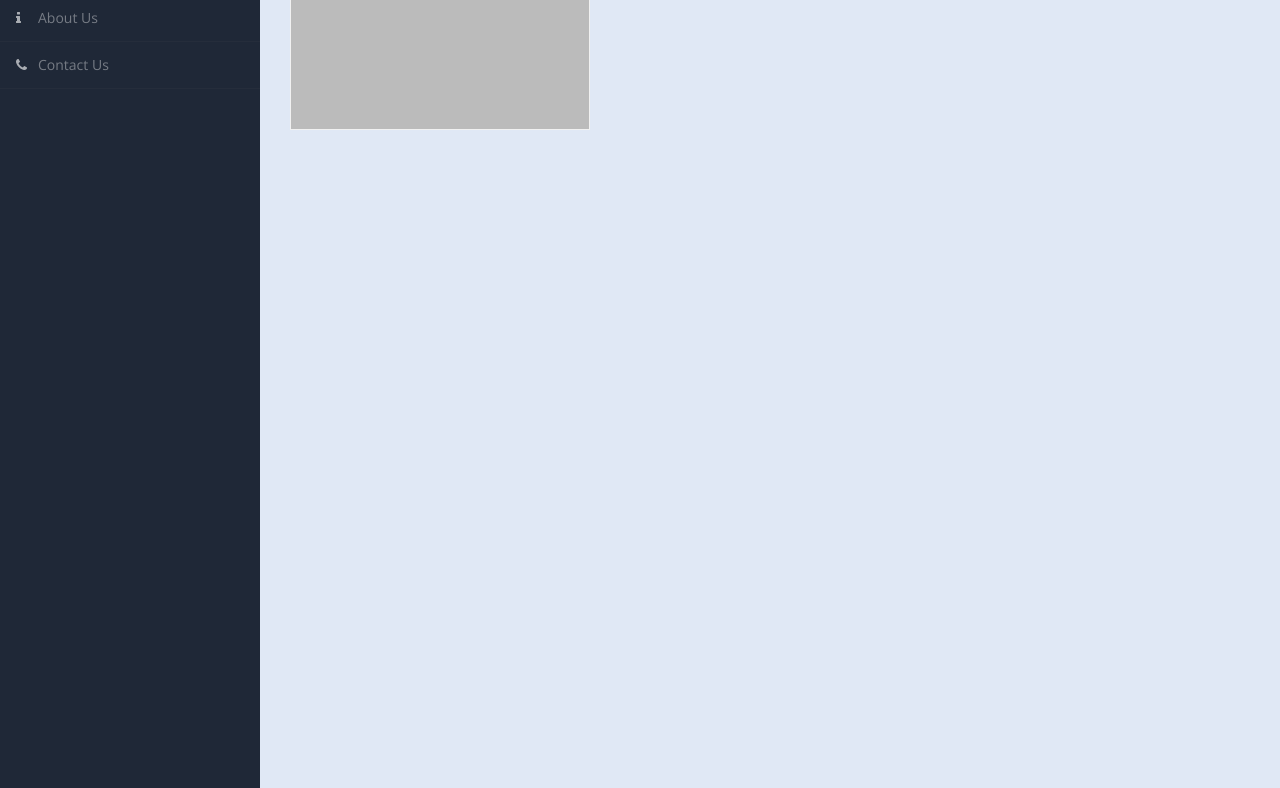
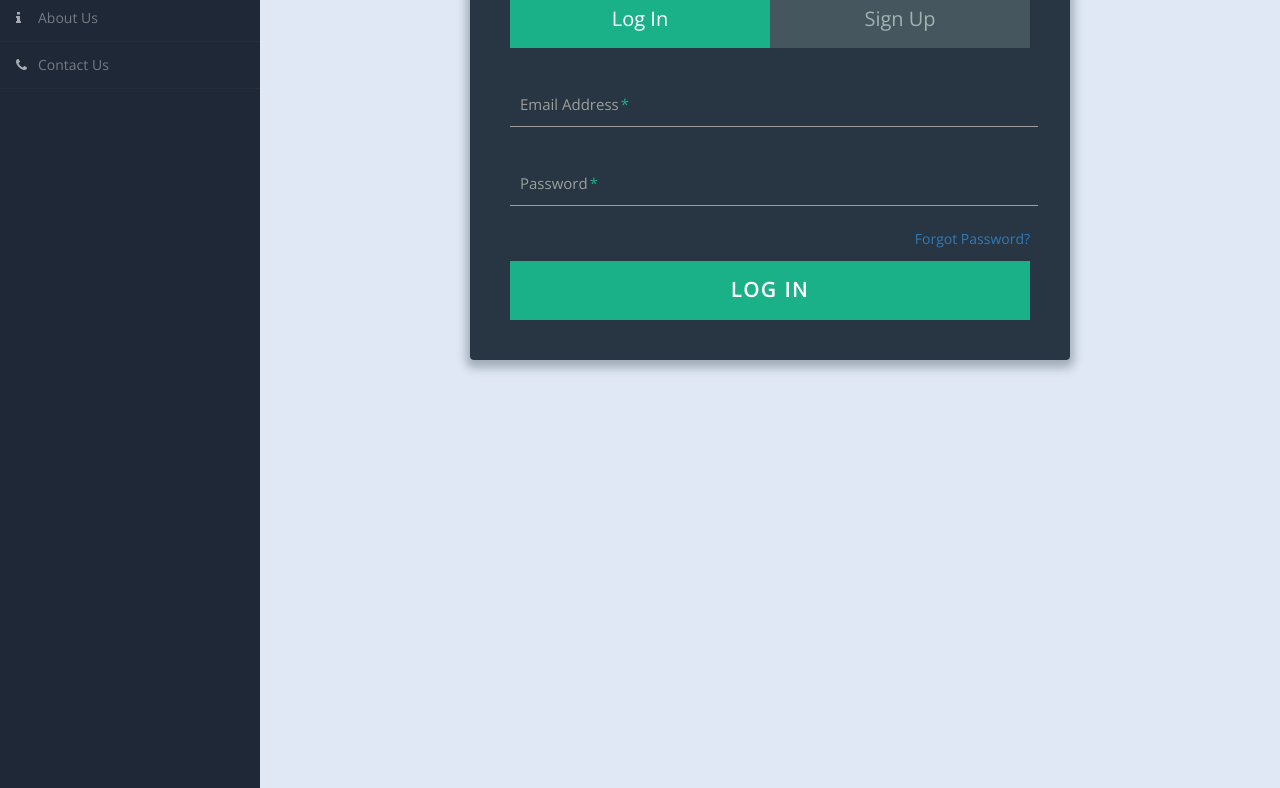
Before and after one commit to ShempyTamrakar/Ticket-Buddy, a plain HTML site: page form.html in a window 1280 px wide. Shown: the part 273-1061 px from the top of the page. Drawn offline with nearby package versions, Linux system fonts and the light colour scheme.

Commit message:
modified login page

```diff
--- a/assets/css/form.css
+++ b/assets/css/form.css
@@ -1,57 +1,181 @@
-.flip-card {
-    background-color: transparent;
-    width: 300px;
-    height: 200px;
-    border: 1px solid #f1f1f1;
-    perspective: 1000px;
-    /* Remove this if you don't want the 3D effect */
+*,
+*:before,
+*:after {
+    box-sizing: border-box;
 }
 
+html {
+    overflow-y: scroll;
+}
 
-/* This container is needed to position the front and back side */
+body {
+    background: #c1bdba;
+    font-family: 'Titillium Web', sans-serif;
+}
 
-.flip-card-inner {
-    position: relative;
+a {
+    text-decoration: none;
+    color: #1ab188;
+    transition: .5s ease;
+}
+
+a:hover {
+    color: #179b77;
+}
+
+.form {
+    color: white;
+    background: rgba(19, 35, 47, 0.9);
+    padding: 40px;
+    max-width: 600px;
+    margin: 20px auto;
+    border-radius: 4px;
+    box-shadow: 0 4px 10px 4px rgba(19, 35, 47, 0.3);
+}
+
+.tab-group {
+    list-style: none;
+    padding: 0;
+    margin: 0 0 40px 0;
+}
+
+.tab-group:after {
+    content: "";
+    display: table;
+    clear: both;
+}
+
+.tab-group li a {
+    display: block;
+    text-decoration: none;
+    padding: 15px;
+    background: rgba(160, 179, 176, 0.25);
+    color: #a0b3b0;
+    font-size: 20px;
+    float: left;
+    width: 50%;
+    text-align: center;
+    cursor: pointer;
+    transition: .5s ease;
+}
+
+.tab-group li a:hover {
+    background: #179b77;
+    color: #ffffff;
+}
+
+.tab-group .active a {
+    background: #1ab188;
+    color: #ffffff;
+}
+
+.tab-content>div:last-child {
+    display: none;
+}
+
+label {
+    position: absolute;
+    transform: translateY(6px);
+    left: 10px;
+    color: rgba(255, 255, 255, 0.5);
+    transition: all 0.25s ease;
+    backface-visibility: hidden;
+    pointer-events: none;
+    font-size: 15px;
+}
+
+label .req {
+    margin: 2px;
+    color: #1ab188;
+}
+
+label.active {
+    transform: translateY(50px);
+    left: 2px;
+    font-size: 12px;
+}
+
+label.active .req {
+    opacity: 0;
+}
+
+label.highlight {
+    color: #ffffff;
+}
+
+input,
+textarea {
+    font-size: 22px;
+    display: block;
     width: 100%;
     height: 100%;
-    text-align: center;
-    transition: transform 0.8s;
-    transform-style: preserve-3d;
+    padding: 5px 10px;
+    background: none;
+    background-image: none;
+    border: 1px solid #a0b3b0;
+    color: #ffffff;
+    border-radius: 0;
+    transition: border-color .25s ease, box-shadow .25s ease;
 }
 
-
-/* Do an horizontal flip when you move the mouse over the flip box container */
-
-.flip-card:hover .flip-card-inner {
-    transform: rotateY(180deg);
+input:focus,
+textarea:focus {
+    outline: 0;
+    border-color: #1ab188;
 }
 
-
-/* Position the front and back side */
-
-.flip-card-front,
-.flip-card-back {
-    position: absolute;
-    width: 100%;
-    height: 100%;
-    -webkit-backface-visibility: hidden;
-    /* Safari */
-    backface-visibility: hidden;
+textarea {
+    border: 2px solid #a0b3b0;
+    resize: vertical;
 }
 
-
-/* Style the front side (fallback if image is missing) */
-
-.flip-card-front {
-    background-color: #bbb;
-    color: black;
+.field-wrap {
+    position: relative;
+    margin-bottom: 40px;
 }
 
+.top-row:after {
+    content: "";
+    display: table;
+    clear: both;
+}
 
-/* Style the back side */
+.top-row>div {
+    float: left;
+    width: 48%;
+    margin-right: 4%;
+}
 
-.flip-card-back {
-    background-color: dodgerblue;
-    color: white;
-    transform: rotateY(180deg);
+.top-row>div:last-child {
+    margin: 0;
 }
+
+.button {
+    border: 0;
+    outline: none;
+    border-radius: 0;
+    padding: 15px 0;
+    font-size: 2rem;
+    font-weight: 600;
+    text-transform: uppercase;
+    letter-spacing: .1em;
+    background: #1ab188;
+    color: #ffffff;
+    transition: all 0.5s ease;
+    -webkit-appearance: none;
+}
+
+.button:hover,
+.button:focus {
+    background: #179b77;
+}
+
+.button-block {
+    display: block;
+    width: 100%;
+}
+
+.forgot {
+    margin-top: -20px;
+    text-align: right;
+}
--- a/assets/js/form.js
+++ b/assets/js/form.js
@@ -1,8 +1,42 @@
-function showPassword() {
-    var password = document.getElementById('pwd');
-    if (password.type === 'password') {
-        password.type = "text";
-    } else {
-        password.type = "password";
+$('.form').find('input, textarea').on('keyup blur focus', function(e) {
+
+    var $this = $(this),
+        label = $this.prev('label');
+
+    if (e.type === 'keyup') {
+        if ($this.val() === '') {
+            label.removeClass('active highlight');
+        } else {
+            label.addClass('active highlight');
+        }
+    } else if (e.type === 'blur') {
+        if ($this.val() === '') {
+            label.removeClass('active highlight');
+        } else {
+            label.removeClass('highlight');
+        }
+    } else if (e.type === 'focus') {
+
+        if ($this.val() === '') {
+            label.removeClass('highlight');
+        } else if ($this.val() !== '') {
+            label.addClass('highlight');
+        }
     }
-}
+
+});
+
+$('.tab a').on('click', function(e) {
+
+    e.preventDefault();
+
+    $(this).parent().addClass('active');
+    $(this).parent().siblings().removeClass('active');
+
+    target = $(this).attr('href');
+
+    $('.tab-content > div').not(target).hide();
+
+    $(target).fadeIn(600);
+
+});
--- a/form.html
+++ b/form.html
@@ -32,7 +32,7 @@
                     <span class="icon-bar"></span>
                     <span class="icon-bar"></span>
                 </button>
-                <a class="navbar-brand waves-effect waves-dark" href="index.html"><i class="large material-icons">track_changes</i> <strong>target</strong></a>
+                <a class="navbar-brand waves-effect waves-dark" href="index.html"> <strong>Ticket Buddy</strong></a>
 
                 <div id="sideNav" href=""><i class="material-icons dp48">toc</i></div>
             </div>
@@ -111,28 +111,90 @@
 
             <div id="page-inner">
                 <!--Form -->
-                <!-- Rotating card -->
-                <div class="flip-card">
-                    <div class="flip-card-inner">
-                        <div class="flip-card-front">
-                            <img src="img_avatar.png" alt="Avatar" style="width:300px;height:300px;">
+                <div class="form">
+                    <ul class="tab-group">
+                        <li class="tab active"><a href="#login">Log In</a></li>
+                        <li class="tab"><a href="#signup">Sign Up</a></li>
+                    </ul>
+                    <div class="tab-content">
+                        <div id="login">
+                            <form action="/" method="post">
+
+                                <div class="field-wrap">
+                                    <label>
+                            Email Address<span class="req">*</span>
+                          </label>
+                                    <input type="email" required autocomplete="off" />
+                                </div>
+
+                                <div class="field-wrap">
+                                    <label>
+                            Password<span class="req">*</span>
+                          </label>
+                                    <input type="password" required autocomplete="off" />
+                                </div>
+
+                                <p class="forgot"><a href="#">Forgot Password?</a></p>
+
+                                <button class="button button-block" />Log In</button>
+
+                            </form>
+
                         </div>
-                        <div class="flip-card-back">
-                            <h1>John Doe</h1>
-                            <p>Architect & Engineer</p>
-                            <p>We love that guy</p>
+                        <div id="signup">
+                            <form action="/" method="post">
+                                <div class="top-row">
+                                    <div class="field-wrap">
+                                        <label>
+                              First Name<span class="req">*</span>
+                            </label>
+                                        <input type="text" required autocomplete="off" />
+                                    </div>
+
+                                    <div class="field-wrap">
+                                        <label>
+                              Last Name<span class="req">*</span>
+                            </label>
+                                        <input type="text" required autocomplete="off" />
+                                    </div>
+                                </div>
+
+                                <div class="field-wrap">
+                                    <label>
+                            Email Address<span class="req">*</span>
+                          </label>
+                                    <input type="email" required autocomplete="off" />
+                                </div>
+
+                                <div class="field-wrap">
+                                    <label>
+                            Set A Password<span class="req">*</span>
+                          </label>
+                                    <input type="password" required autocomplete="off" />
+                                </div>
+
+                                <button type="submit" class="button button-block" />Get Started</button>
+
+                            </form>
+
                         </div>
                     </div>
+                    <!-- tab-content -->
+
                 </div>
+                <!-- /form -->
 
-                <!-- Rotating card -->
             </div>
             <!-- /. PAGE INNER  -->
         </div>
         <!-- /. PAGE WRAPPER  -->
     </div>
     <!-- /. WRAPPER  -->
+
+
+
     <!-- JS Scripts-->
+    <script src="https://cdnjs.cloudflare.com/ajax/libs/jquery/2.1.3/jquery.min.js"></script>
     <!-- jQuery Js -->
     <script src="assets/js/form.js"></script>
     <script src="assets/js/jquery-1.10.2.js"></script>
```
